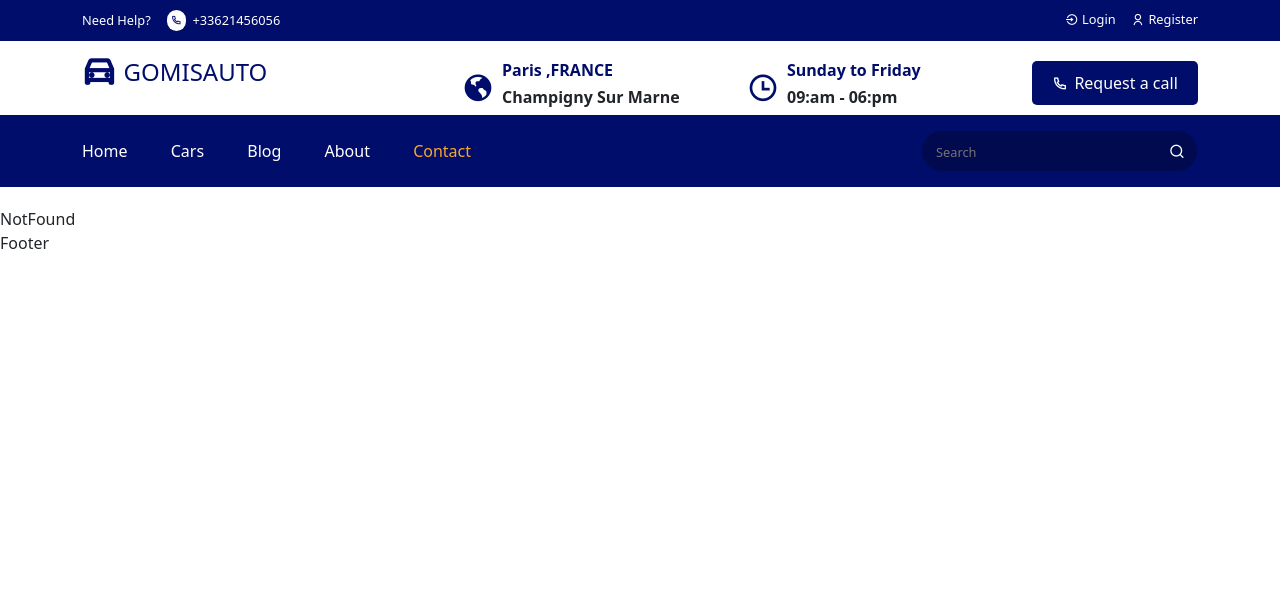
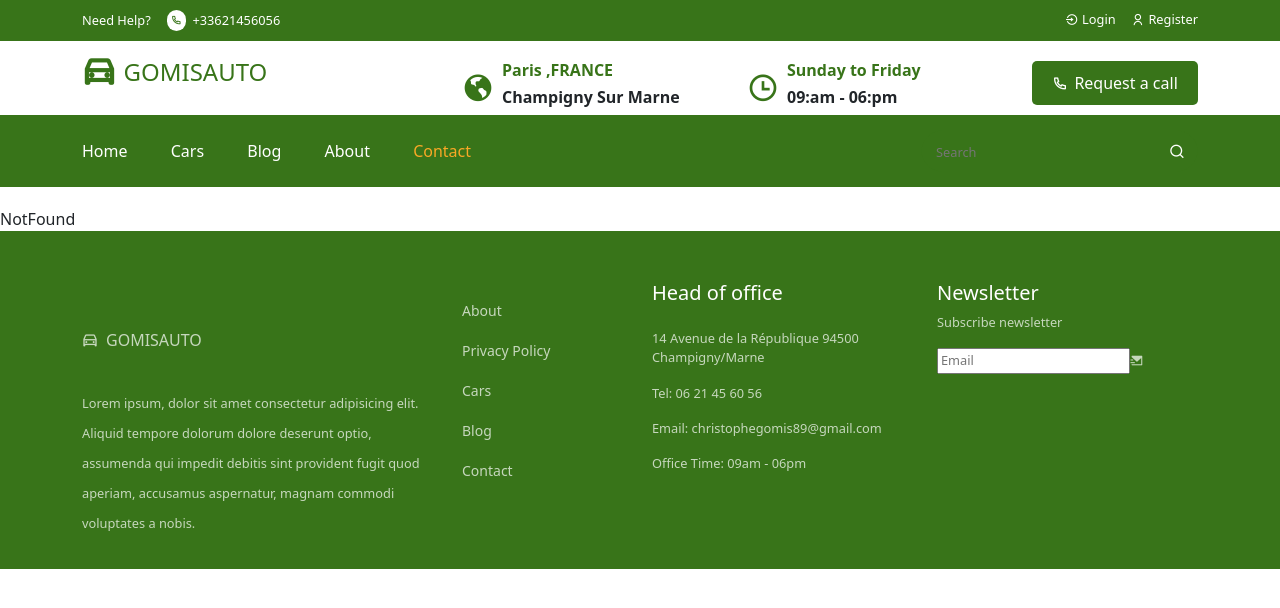
Before and after one commit to JCG89/GOMISAUTO, a React (Create React App) app: page /contact in a window 1280 px wide. Shown: the top 608 px of the page. Built offline with nearby package versions, Linux system fonts and the light colour scheme.

Commit message:
Setting up and styling the footer

```diff
--- a/src/components/footer/Footer.jsx
+++ b/src/components/footer/Footer.jsx
@@ -1,7 +1,109 @@
 import React from "react";
+import { Link } from "react-router-dom";
+import { Container, Row, Col, ListGroup, ListGroupItem } from "reactstrap";
+import "../../styles/Footer.css";
 
+const quickLinks = [
+  {
+    path: "/about",
+    display: "About",
+  },
+  {
+    path: "#",
+    display: "Privacy Policy",
+  },
+  {
+    path: "/cars",
+    display: "Cars",
+  },
+  {
+    path: "/blogs",
+    display: "Blog",
+  },
+  {
+    path: "/contact",
+    display: "Contact",
+  },
+];
 const Footer = () => {
-  return <div>Footer</div>;
+  return (
+    <footer className="footer">
+      <Container>
+        <Row>
+          <Col lg="4" md="4" sm="12">
+            <div className="footer footer_logo">
+              <h1>
+                <Link
+                  to="/home"
+                  className="d-flex align-items-center gap-2"
+                  style={{ textDecoration: "none" }}
+                >
+                  <i class="ri-car-line"></i>
+                  <span>GOMISAUTO</span>
+                </Link>
+              </h1>
+            </div>
+            <p className="footer_logo-content">
+              Lorem ipsum, dolor sit amet consectetur adipisicing elit. Aliquid
+              tempore dolorum dolore deserunt optio, assumenda qui impedit
+              debitis sint provident fugit quod aperiam, accusamus aspernatur,
+              magnam commodi voluptates a nobis.
+            </p>
+          </Col>
+          <Col lg="2" md="4" sm="6">
+            <div className="mb-4">
+              <h5 className="footer_link-title">
+                <ListGroup>
+                  {quickLinks.map((link, index) => {
+                    return (
+                      <ListGroupItem
+                        key={index}
+                        className="p-0 mt-3 quick_link"
+                      >
+                        <Link
+                          to={link.path}
+                          style={{
+                            textDecoration: "none",
+
+                            fontSize: "14px",
+                          }}
+                        >
+                          {link.display}
+                        </Link>
+                      </ListGroupItem>
+                    );
+                  })}
+                </ListGroup>
+              </h5>
+            </div>
+          </Col>
+          <Col lg="3" md="4" sm="6">
+            <div className="mb-4">
+              <h5 className="footer_link-title mb-4">Head of office</h5>
+              <p className="office_info">
+                14 Avenue de la République 94500 Champigny/Marne
+              </p>
+              <p className="office_info">Tel: 06 21 45 60 56</p>
+              <p className="office_info">Email: christophegomis89@gmail.com</p>
+              <p className="office_info">Office Time: 09am - 06pm</p>
+            </div>
+          </Col>
+          <Col lg="3" md="4">
+            <div className="mb-4">
+              <h5 className="footer_link-title">Newsletter</h5>
+              <p className="section_description">Subscribe newsletter</p>
+              <div className="newsletter">
+                <input type="email" placeholder="Email" />
+                <span>
+                  <i class="ri-mail-send-fill"></i>
+                </span>
+              </div>
+            </div>
+          </Col>
+        </Row>
+      </Container>
+    </footer>
+  );
 };
 
 export default Footer;
--- a/src/index.css
+++ b/src/index.css
@@ -19,7 +19,7 @@ h3,
 h4,
 h5,
 h6 {
-  color: #000d6b;
+  color: #27ae60;
   font-weight: 600;
   margin-bottom: 0;
 }
@@ -44,7 +44,7 @@ ul {
   list-style-type: none;
 }
 .section_title {
-  color: #000d6b;
+  color: #27ae60;
   font-weight: 600;
   font-size: 1.2rem;
 }
@@ -72,7 +72,7 @@ section {
 }
 .btn:hover {
   color: #fff;
-  background: #000d6b;
+  background: #27ae60;
 }
 /* Mediaqueries*/
 
--- /dev/null
+++ b/src/styles/Footer.css
@@ -0,0 +1,39 @@
+.footer {
+  background: #387419;
+  padding-top: 50px;
+  padding-bottom: 15px;
+  font-size: 0.8rem;
+  color: rgba(255, 255, 255, 0.715);
+}
+.footer_logo i {
+  color: rgba(255, 255, 255, 0.715);
+  font-weight: 400;
+  font-size: 1rem;
+  text-decoration: none;
+}
+.footer_logo span {
+  color: rgba(255, 255, 255, 0.715);
+  font-weight: 500;
+  font-size: 1rem;
+  text-decoration: none;
+}
+.footer_logo-content {
+  color: rgba(255, 255, 255, 0.715);
+  margin-top: 15px;
+  line-height: 30px;
+}
+.quick_link {
+  border: none;
+  background: transparent;
+  color: rgba(255, 255, 255, 0.715);
+}
+.quick_link a {
+  color: rgba(255, 255, 255, 0.715);
+  text-decoration: none;
+  font-size: 1rem;
+}
+.footer_link-title {
+  color: #fff;
+}
+.office_info {
+}
--- a/src/styles/Header.css
+++ b/src/styles/Header.css
@@ -1,6 +1,6 @@
 .header_top {
   padding: 10px 0px;
-  background: #000d6b;
+  background: #387419;
   color: #fff;
 }
 .header_top_left {
@@ -18,7 +18,7 @@
 }
 .header_top_help i {
   background: #fff;
-  color: #000d6b;
+  color: #387419;
   padding: 2px 4px;
   border-radius: 50px;
   font-size: 0.7rem;
@@ -41,7 +41,7 @@
 }
 .logo h1 a i {
   font-size: 2.1rem;
-  color: #000d6b;
+  color: #387419;
   font-weight: 700;
 }
 .logo h1 {
@@ -49,22 +49,22 @@
 }
 .logo h1 a {
   text-decoration: none;
-  color: #000d6b;
+  color: #387419;
 }
 .header_location span i {
   font-size: 2rem;
-  color: #000d6b;
+  color: #387419;
 }
 .header_location_content h4 {
   font-size: 1rem;
   font-weight: 600;
-  color: #000d6b;
+  color: #387419;
 }
 .header_location_content h6 {
   font-weight: 600;
 }
 .header_btn {
-  background: #000d6b;
+  background: #387419;
   padding: 10px 20px;
   border: none;
   outline: none;
@@ -78,12 +78,12 @@
   text-decoration: none;
 }
 .header_btn a:hover {
-  color: red;
+  color: #f9a826;
 }
 /* Main navigation style*/
 .main_navbar {
   padding: 15px 0px;
-  background: #000d6b;
+  background: #387419;
 }
 .mobile_menu i {
   color: #fff;
@@ -107,12 +107,12 @@
   color: #f9a826;
 }
 .search_box {
-  border: 1px solid #000d6b;
+  border: 1px solid #387419;
   padding: 7px 12px;
   display: flex;
   align-items: center;
   border-radius: 50px;
-  background: #020a4de9;
+  background: #387419;
 }
 .search_box input {
   background: transparent;
```
